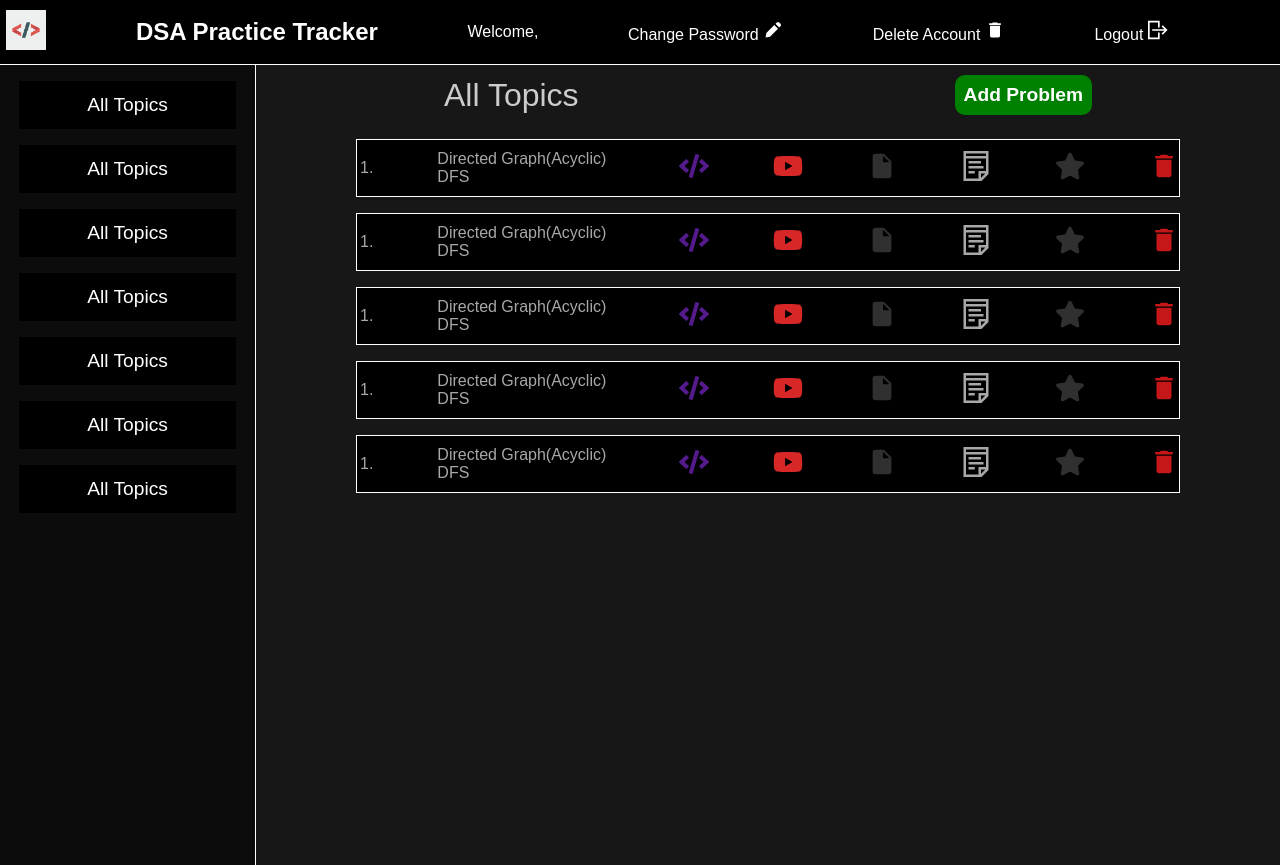
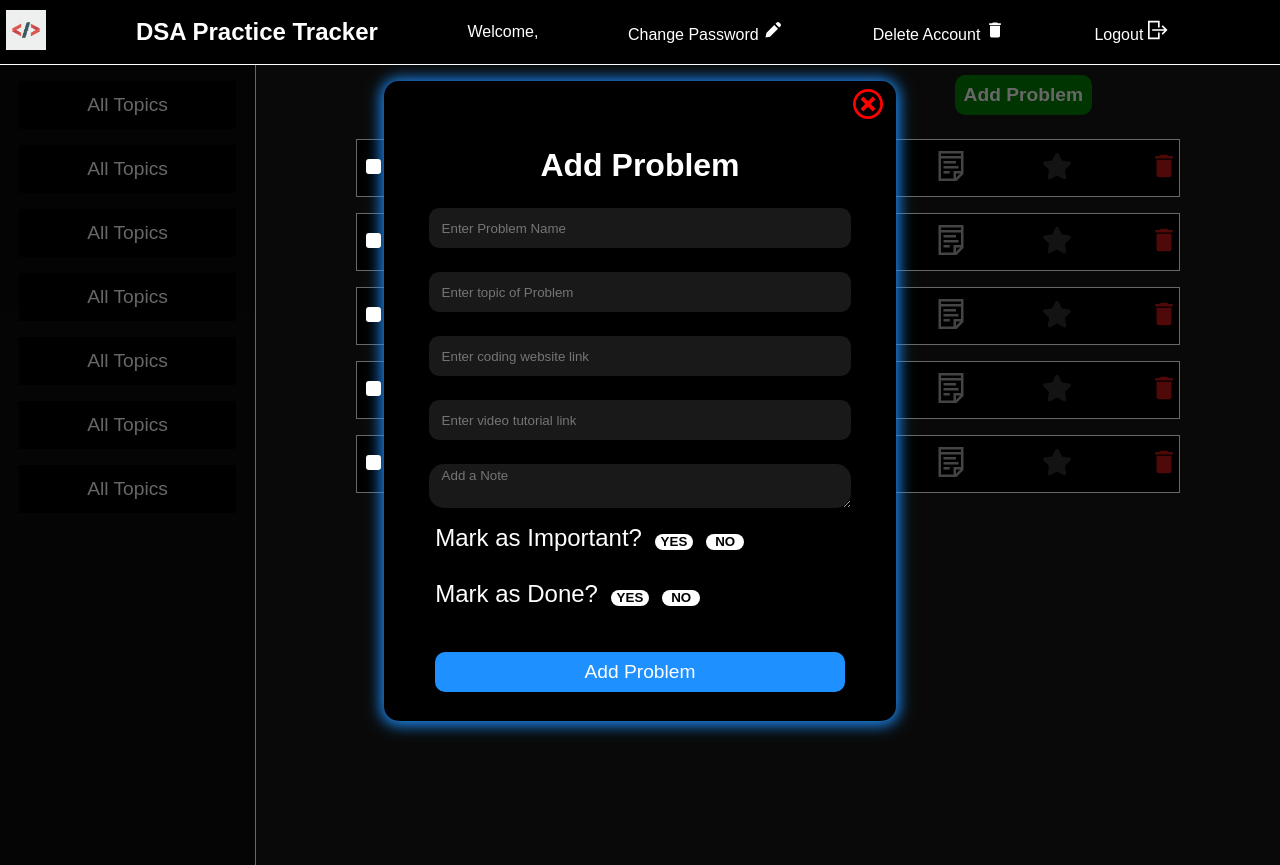
Before and after one commit to AvenueKumarSinha/DSA-Practice-Tracker, a React (Vite) app in the folder Client/: page /dashboard in a window 1280 px wide. Both pictures are taken after a click on the button "Add Problem". Built offline with nearby package versions, Linux system fonts and the light colour scheme.

Commit message:
Created Add Problem Form, sent this form data to backend, stored this data in mongodb

```diff
--- /dev/null
+++ b/Client/src/Components/AddProblemComponent.jsx
@@ -0,0 +1,76 @@
+import React from 'react'
+import "./DialogBox.css"
+import Loader from './Loader'
+import { ImCancelCircle } from "react-icons/im";
+import { useForm } from 'react-hook-form';
+
+import { useContext } from 'react';
+import { DialogBoxContext } from '../Context/DialogBoxContext';
+import { usernameContext } from '../Context/Context';
+
+const AddProblemComponent = () => {
+    const {setAddProblemState}=useContext(DialogBoxContext)
+    const {username}=useContext(usernameContext)
+
+    const handleCancel=()=>{
+        setAddProblemState(false)
+    }
+
+    const {
+        register,
+        handleSubmit,
+        watch,
+        formState: { errors, isSubmitting },
+      } = useForm();
+
+    const onSubmit=async(data)=>{
+        try{
+            const r=await fetch("http://localhost:3000/backendAddProblem",{method:'POST',headers:{"Content-Type":"application/json"},body:JSON.stringify(data)})
+
+            const res=await r.json()
+
+            if(res.success){
+                handleCancel()
+            }else{
+                alert("Server not Responding")
+                handleCancel()
+            }
+        }catch(err){
+            alert("Server not Responding")
+            handleCancel()
+        }
+    }
+
+  return (
+    <div className='DialogBox'>
+      <div className="DialogForm AddProblemSpecialStyling">
+        <div className="cancel">
+                <ImCancelCircle size={30} onClick={handleCancel}/>
+            </div>
+        <form onSubmit={handleSubmit(onSubmit)}>
+            <h1>Add Problem</h1>
+            <input {...register("username")} type="text" value={username} disabled hidden/>
+            <input {...register("problemname")} type='text' placeholder='Enter Problem Name'/>
+            <input {...register("problemtopic")} type='text' placeholder='Enter topic of Problem'/>
+            <input {...register("codelink")} type='url' placeholder='Enter coding website link'/>
+            <input {...register("tutoriallink")} type='url' placeholder='Enter video tutorial link'/>
+            <textarea {...register("problemnote")} placeholder='Add a Note'></textarea>
+            <label name="starred">
+                <p>Mark as Important?</p>
+                <input {...register("starred")} type="radio" name='starred' value={true} id='_yes'/>
+                <input {...register("starred")} type="radio" name='starred' value={false} id='_no'/>
+            </label>
+            <label name="status">
+                <p>Mark as Done?</p>
+                <input {...register("status")} type="radio" name='status' value={true} id='_yes'/>
+                <input {...register("status")} type="radio" name='status' value={false} id='_no'/>
+            </label>
+            <button disabled={isSubmitting} type='submit'>Add Problem</button>
+            {isSubmitting && <Loader/>}
+        </form>
+      </div>
+    </div>
+  )
+}
+
+export default AddProblemComponent
--- a/Client/src/Components/Card.css
+++ b/Client/src/Components/Card.css
@@ -11,7 +11,7 @@
     align-items: center;
     padding-left: 0.25vw;
     /* gap: 3vw; */
-    gap:5vw;
+    gap:6vw;
 }
 
 .CardContainer:hover{
@@ -22,12 +22,6 @@
     color: rgba(253, 46, 46, 0.852);
 }
 
-#textMaterial{
-    color:  rgb(49, 48, 48);
-    /* color: greenyellow; */
-    cursor: pointer;
-}
-
 #notes{
     cursor: pointer;
     /* color: brown; */
@@ -36,10 +30,34 @@
 #star{
     cursor: pointer;
     color: rgb(49, 48, 48);
-    /* color: yellow; */
 }
 
 #problemDelete{
     cursor: pointer;
     color: rgb(197, 23, 23);
 }
+
+#problemStatus>input{
+    appearance: none;
+    height:15px;
+    width:15px;
+    background-color: white;
+    border-radius: 3px;
+    cursor: pointer;
+    position: relative;
+    margin-left: 0.5vw;
+}
+#problemStatus>input:checked{
+    background-color: orange;
+    color:white;
+}
+#problemStatus>input:checked::after{
+    content: "✔";
+    position: absolute;
+    bottom: 0.5px;
+    left:1px;
+}
+
+.highlightStar{
+    color: yellow;
+}
--- a/Client/src/Components/Card.jsx
+++ b/Client/src/Components/Card.jsx
@@ -7,17 +7,23 @@ import { GrNotes } from "react-icons/gr";
 import { IoMdDocument } from "react-icons/io";
 import { FaStar } from "react-icons/fa";
 import { MdDelete } from "react-icons/md";
+import { useState } from 'react';
 
 const Card = () => {
+  const [highlighted, setHighlighted]=useState(false)
+
+  const handleStar=()=>{
+    setHighlighted(!highlighted)
+  }
+
   return (
     <div className='CardContainer'>
-        <p id="problemNumber">1.</p>
+      <p id="problemStatus"><input type='checkbox'></input></p>
       <p id="problemName">Directed Graph(Acyclic) DFS</p>
       <p id="problemLink"><a href=""><FaCode size={30}/></a></p>
       <p id="videoLink"><a href=""><FaYoutube size={30}/></a></p>
-      <p id="textMaterial"><IoMdDocument size={30}/></p>
       <p id="notes"><GrNotes size={30}/></p>
-      <p id="star"><FaStar size={30}/></p>
+      <p id="star" onClick={handleStar}><FaStar size={30} className={highlighted?"highlightStar":""}/></p>
       <p id="problemDelete"><MdDelete size={30}/></p>
     </div>
   )
--- a/Client/src/Components/DeleteAccount.jsx
+++ b/Client/src/Components/DeleteAccount.jsx
@@ -6,6 +6,7 @@ import { DialogBoxContext } from '../Context/DialogBoxContext';
 import { usernameContext } from '../Context/Context';
 import { useForm } from 'react-hook-form';
 import { useNavigate } from 'react-router-dom';
+import Loader from "./Loader"
 
 const DeleteAccount = () => {
 
--- a/Client/src/Components/DialogBox.css
+++ b/Client/src/Components/DialogBox.css
@@ -15,6 +15,7 @@
     border-radius: 15px;
     margin: auto;
     align-items: center;
+    margin-top: 20vh;
 }
 
 .DialogForm>form{
@@ -28,7 +29,7 @@
     width: 80%;
     margin: auto;
     margin-top: 3vh;
-    background-color: black;
+    background-color: rgb(25, 25, 25);
     color: white;
     border: none;
     padding-left: 1vw;
@@ -59,3 +60,60 @@
     margin-top: 1vh;
     margin-right: 1vw;
 }
+
+.DialogForm>form>input[type="file"]{
+    background-color: transparent;
+    font-size: 1.2em;
+}
+
+.AddProblemSpecialStyling{
+    height:80vh;
+    margin-top: 2vh;
+}
+
+.DialogForm>form>textarea{
+    width:80%;
+    height:5vh;
+    padding-left: 1vw;
+    padding-top: 0.5vh;
+    border-radius: 15px;
+    margin: auto;
+    margin-top: 3vh;
+    background-color: rgb(25, 25, 25);
+    color: white;
+    border: none;
+}
+
+.DialogForm>form>label{
+    color: white;
+    width: 80%;
+    margin: auto;
+    margin-top: 2vh;
+    height: 5vh;
+}
+.DialogForm>form>label>p{
+    display: inline-block;
+    font-size: 1.5em;
+    padding-right: 1vw;
+}
+.DialogForm>form>label>input{
+    appearance: none;
+    margin-right: 1vw;
+    height:2vh;
+    width:3vw;
+    background-color: white;
+    color: black;
+    border-radius: 10px;
+    text-align: center;
+    font-weight: bold;
+}
+.DialogForm>form>label>#_yes::after{
+    content: "YES";
+}
+.DialogForm>form>label>#_no::after{
+    content: "NO";
+}
+.DialogForm>form>label>input:checked{
+    background-color: dodgerblue;
+    color:white
+}
--- a/Client/src/Components/Problems.jsx
+++ b/Client/src/Components/Problems.jsx
@@ -2,12 +2,26 @@ import React from 'react'
 import "./Problems.css"
 import Card from './Card'
 
+import { useState } from 'react'
+import AddProblemComponent from './AddProblemComponent'
+import { DialogBoxContext } from "../Context/DialogBoxContext";
+import { useContext } from 'react'
+
 const Problems = () => {
+  const {AddProblemState,setAddProblemState}=useContext(DialogBoxContext)
+
+  const handleAddProblem=()=>{
+    setAddProblemState(true)
+  }
+
   return (
+    <>
+      {AddProblemState && <AddProblemComponent/>}
+
       <div className='ProblemsContainer'>
         <div className="ProblemsPanel">
           <div id="TopicName">All Topics</div>
-        <div><button id="AddProblem">Add Problem</button></div>
+          <div><button id="AddProblem" onClick={handleAddProblem}>Add Problem</button></div>
         </div>
         <div className="ProblemsList">
           <Card/>
@@ -17,6 +31,7 @@ const Problems = () => {
           <Card/>
         </div>
       </div>
+    </>
   )
 }
 
--- a/Client/src/main.jsx
+++ b/Client/src/main.jsx
@@ -11,6 +11,7 @@ const Root = () => {
   const [fullname, setFullnameState] = useState(localStorage.getItem("fullname") || null);
   const [changePassword, setChangePassword]=useState(false)
   const [deleteAccount, setDeleteAccount]=useState(false)
+  const [AddProblemState,setAddProblemState]=useState(false)
 
     const setUsername = (name) => {
     if (name) {
@@ -33,7 +34,7 @@ const Root = () => {
 
   return(
     <usernameContext.Provider value={{ username, setUsername,fullname,setFullname}}>
-        <DialogBoxContext.Provider value={{changePassword,setChangePassword, deleteAccount, setDeleteAccount}}>
+        <DialogBoxContext.Provider value={{changePassword,setChangePassword, deleteAccount, setDeleteAccount, AddProblemState,setAddProblemState}}>
       <App />
         </DialogBoxContext.Provider>
     </usernameContext.Provider>
```
Also changed, not shown: 2 other files (tests, documents, lock files or other folders). Lines whose indentation alone changed are shown as unchanged.
